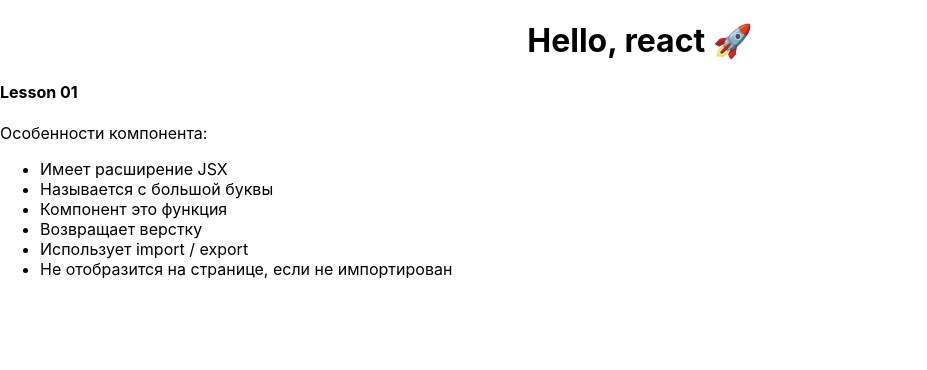
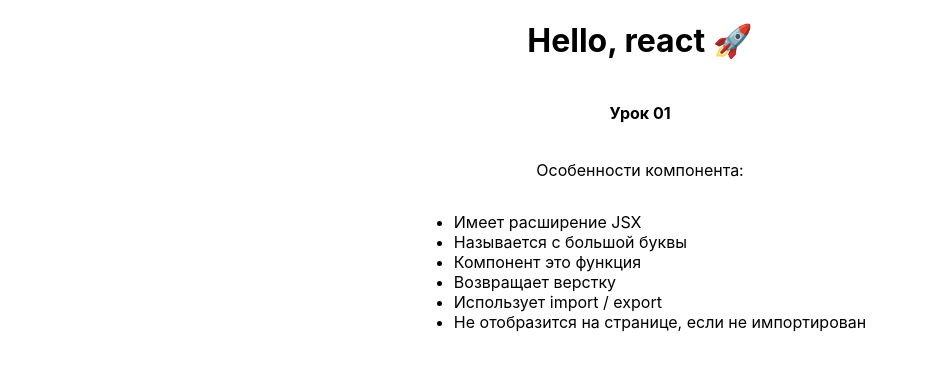
Before and after one commit to dmitrii-kuvaldin/43-react-js, a React (Create React App) app: page / in a window 1280 px wide. Shown: the top 370 px of the page, without its empty margins (0-927 px from the left). Built offline with nearby package versions, Linux system fonts and the light colour scheme.

Commit message:
lesson 2

```diff
--- a/src/lessons/lesson_01/Lesson01.jsx
+++ b/src/lessons/lesson_01/Lesson01.jsx
@@ -1,7 +1,20 @@
+// импортируем стили из соседнего файла
+import './lesson01.css'
+
 export default function Lesson01() {
+
+  // описание всего приложения в глобальном объекте document
+  // это и есть DOM (Document Object Model)
+  // console.dir(document);
+
+  // создаем переменную со значением в теле функции до return
+  const heading = 'Урок 01'
+  const classContainer = 'lesson1-container'
+
+
   return (
-    <div>
-      <h4>Lesson 01</h4>
+    <div className={classContainer}>
+      <h4>{heading}</h4>
       <p>Особенности компонента:</p>
       <ul>
         <li>Имеет расширение JSX</li>
--- /dev/null
+++ b/src/lessons/lesson_01/lesson01.css
@@ -0,0 +1,8 @@
+.lesson1-container {
+  /* делаем flex контейнер */
+  display: flex;
+  /* меняем направление главной оси на вертикальное */
+  flex-direction: column;
+  /* выравниваем по центру */
+  align-items: center;
+}
```
Also changed, not shown: example.js (added, +22 -0 lines).
